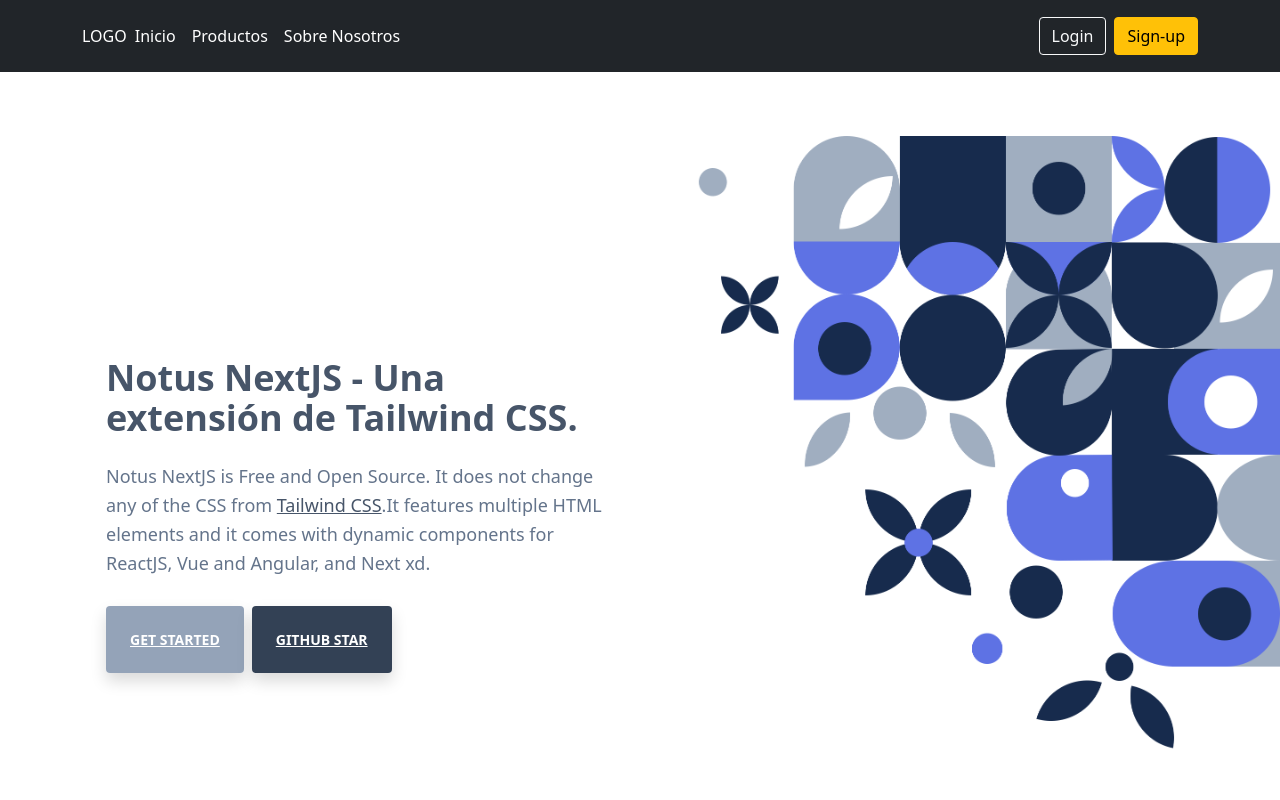
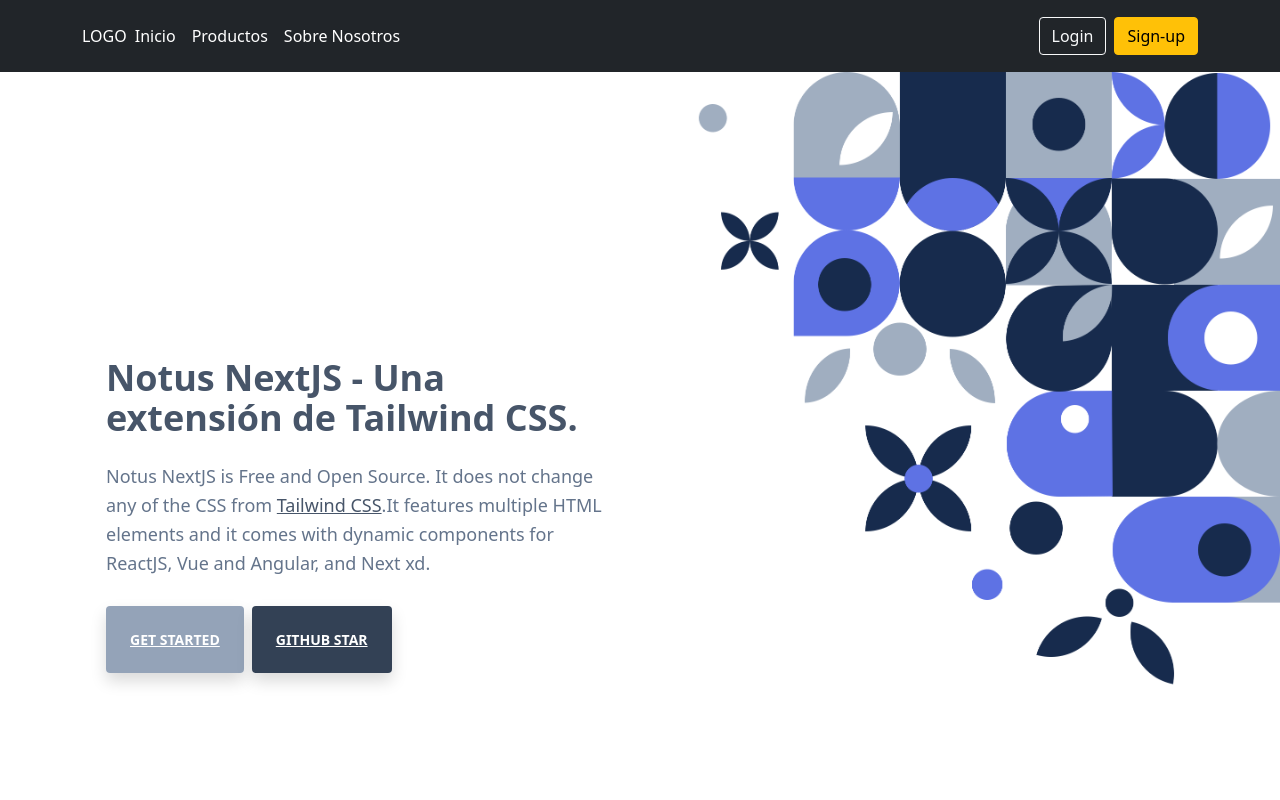
Before and after one commit to igormclven/frontend-pruebas-next, a Next.js app: page / in a window 1280 px wide. Shown: the top 800 px of the page. Built offline with nearby package versions, Linux system fonts and the light colour scheme.

Commit message:
Update index.js

```diff
--- a/pages/index.js
+++ b/pages/index.js
@@ -59,7 +59,7 @@
           </div>
         </div>
         <img
-          className="absolute top-0 b-auto right-0 pt-16 sm:w-6/12 -mt-12 sm:mt-0 w-10/12 max-h-860-px"
+          className="absolute top-0 b-auto right-0 sm:w-6/12 -mt-12 sm:mt-0 w-10/12 max-h-860-px"
           src="/assets/pattern_nextjs.png"
           alt="..."
         />
```
